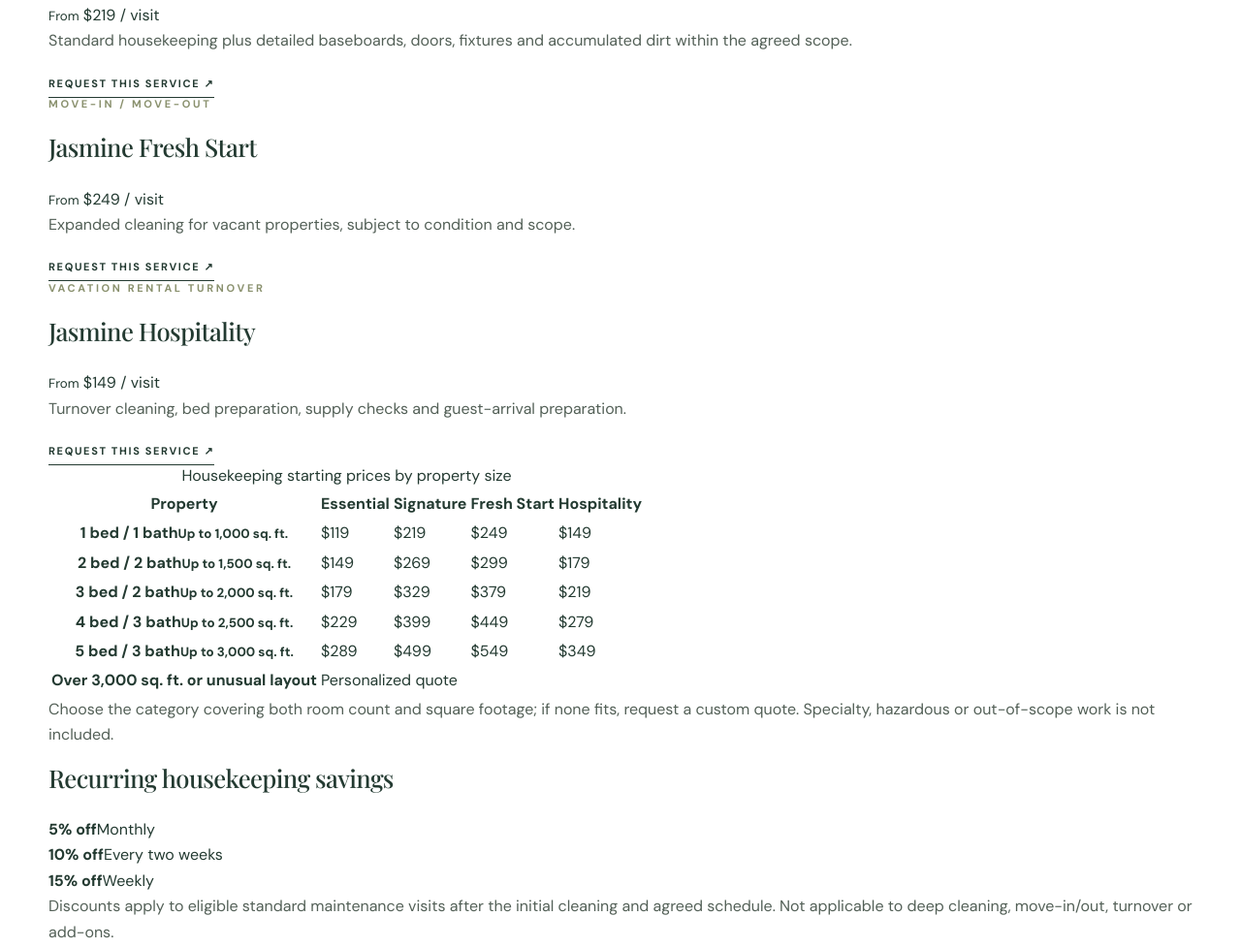
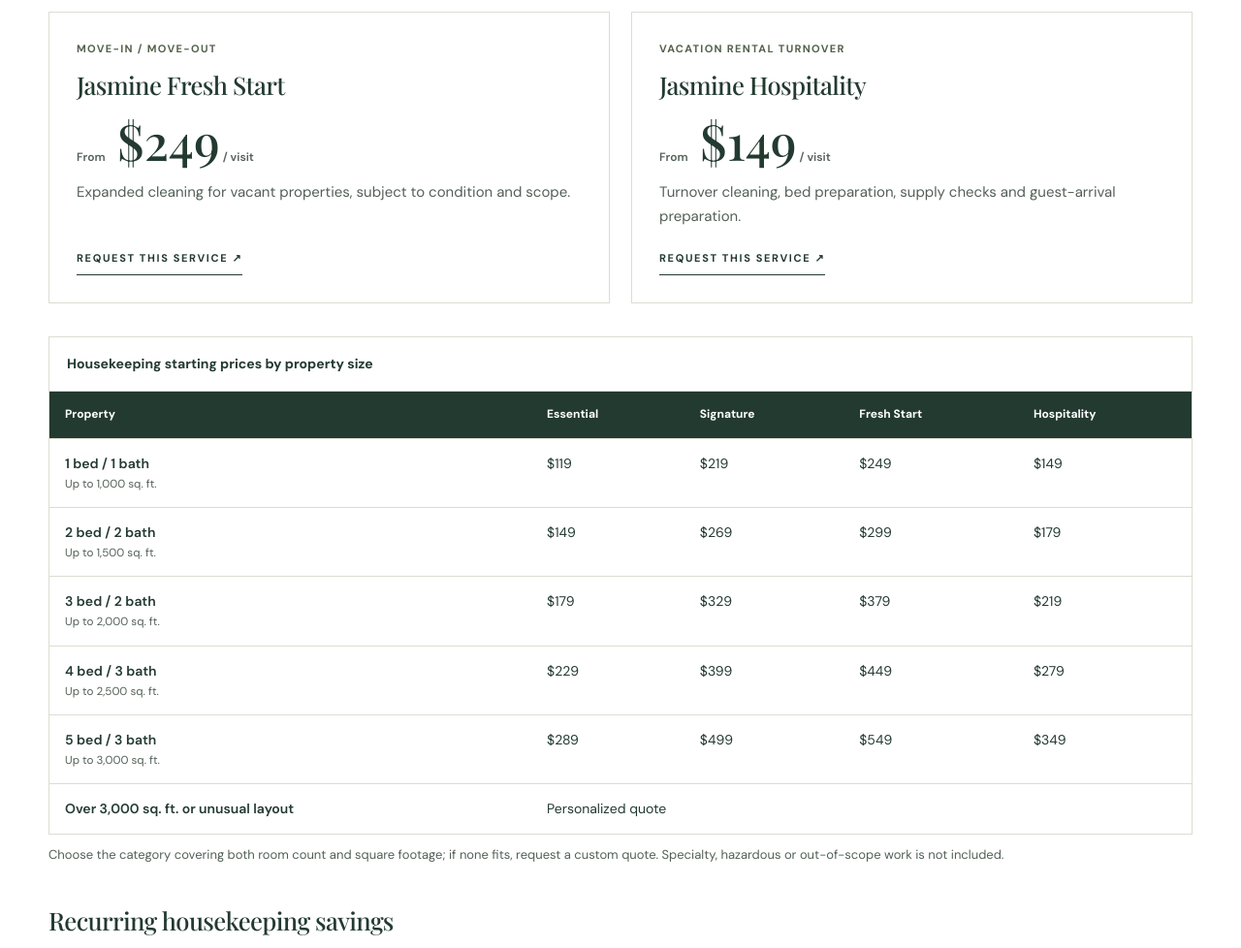
Before and after one commit to rongilles01-design/jasminehomecare, a plain HTML site: page pricing.html in a window 1280 px wide. Shown: the part 1362-2340 px from the top of the page at 97% size. Drawn offline with nearby package versions, Linux system fonts and the light colour scheme.

Commit message:
style(pricing): add responsive pricing and estimator styles

```diff
--- a/assets/site.css
+++ b/assets/site.css
@@ -40,3 +40,36 @@
   .hero-copy{order:1}
   .hero-photo{order:2;min-height:310px}
 }
+
+/* Pricing & packages */
+.pricing-grid{display:grid;grid-template-columns:repeat(2,minmax(0,1fr));gap:22px;margin:30px 0}
+.pricing-grid--compact{grid-template-columns:repeat(3,minmax(0,1fr))}
+.price-card{padding:28px;background:#fff;border:1px solid var(--line);display:flex;flex-direction:column;align-items:flex-start}
+.price-card .eyebrow{margin:0 0 14px;letter-spacing:.12em;color:#52624b}
+.price-card h3{margin-bottom:14px}.price-card p{font-size:15px;margin:12px 0 22px}.price-card .text-link{margin-top:auto;white-space:normal}
+.package-price{font:500 clamp(2.1rem,4vw,3.2rem)/1.12 'Playfair Display',Georgia,serif;color:var(--ink)}
+.package-price small,.package-price span{font:600 12px/1.4 'DM Sans',Arial,sans-serif;color:#536057}
+.pricing-table-wrap{overflow-x:auto;margin:34px 0 10px;border:1px solid var(--line);background:#fff}
+.pricing-table{width:100%;border-collapse:collapse;text-align:left;font-size:14px}
+.pricing-table caption{text-align:left;padding:16px 18px;font-weight:700;color:var(--ink)}
+.pricing-table th,.pricing-table td{padding:14px 16px;border-top:1px solid var(--line);vertical-align:top}
+.pricing-table thead th{background:var(--ink);color:white;font-size:12px}
+.pricing-table tbody th{font-weight:600;min-width:145px}.pricing-table tbody th small{display:block;font-weight:400;color:#536057}
+.pricing-table td{font-variant-numeric:tabular-nums}
+.pricing-note{font-size:13px;color:#536057;line-height:1.7}.pricing-note a,.contact-form p a{text-decoration:underline;text-underline-offset:3px}
+.pricing-subhead{margin-top:42px}.discount-grid{display:grid;grid-template-columns:repeat(3,minmax(0,1fr));gap:12px;margin:20px 0}
+.discount-grid div{padding:18px;background:#e8ece3;text-align:center}.discount-grid strong{display:block;font-size:25px;color:var(--ink)}.discount-grid span{font-size:13px}
+.estimator{display:grid;grid-template-columns:1.2fr 1fr;gap:28px;align-items:start;margin-top:28px}
+.estimate-fields,.estimate-summary{background:white;border:1px solid var(--line);padding:28px;min-width:0}
+.estimate-total{font:500 clamp(2.15rem,5vw,3.4rem)/1.12 'Playfair Display',Georgia,serif;overflow-wrap:anywhere}
+.estimate-breakdown{margin:24px 0}.estimate-breakdown div{display:flex;justify-content:space-between;gap:14px;padding:10px 0;border-bottom:1px solid var(--line);font-size:14px}
+.estimate-breakdown dd{margin:0;font-variant-numeric:tabular-nums;text-align:right}
+.estimate-summary .btn{width:100%;white-space:normal;text-align:center}
+.estimate-addons{border-top:1px solid var(--line);padding-top:16px}.estimate-addons summary{font-weight:700;cursor:pointer;padding:8px 0}.estimate-addons p{font-size:13px}
+.estimate-extra{display:flex;align-items:center;justify-content:space-between;gap:12px;padding:10px 0;border-bottom:1px solid var(--line);font-size:14px}
+.estimate-extra small{display:block;color:#536057;font-size:12px}.estimate-extra input{width:72px;min-height:44px;padding:8px;border:1px solid #bbc1b4;background:#faf8f3;color:var(--ink)}
+.pricing-hero h1{margin-bottom:20px}
+#quick-estimate,#cleaning-packages,#design-packages,#home-experience,#quote-form{scroll-margin-top:24px}
+@media(min-width:1181px){.nav-links{gap:15px}.nav-links a{font-size:11px}}
+@media(min-width:991px) and (max-width:1180px){.nav{height:80px}.mobile-toggle{display:block}.nav-links{position:absolute;display:none;top:100%;left:0;right:0;background:#faf8f3;padding:25px 26px 30px;box-shadow:0 20px 30px #00000017;border-bottom:1px solid var(--line);flex-direction:column;align-items:stretch;gap:20px}.nav-links.is-open{display:flex}.nav-links a{font-size:14px}.nav-links a[aria-current="page"]:after{bottom:-4px;right:auto;width:36px}}
+@media(max-width:700px){.pricing-grid,.pricing-grid--compact,.estimator{grid-template-columns:1fr}.price-card,.estimate-fields,.estimate-summary{padding:22px}.pricing-table th,.pricing-table td{padding:11px 10px}.discount-grid{gap:6px}.discount-grid div{padding:12px 5px}.discount-grid strong{font-size:19px}.discount-grid span{font-size:11px}.pricing-hero .hero-buttons .btn{white-space:normal}}
```
